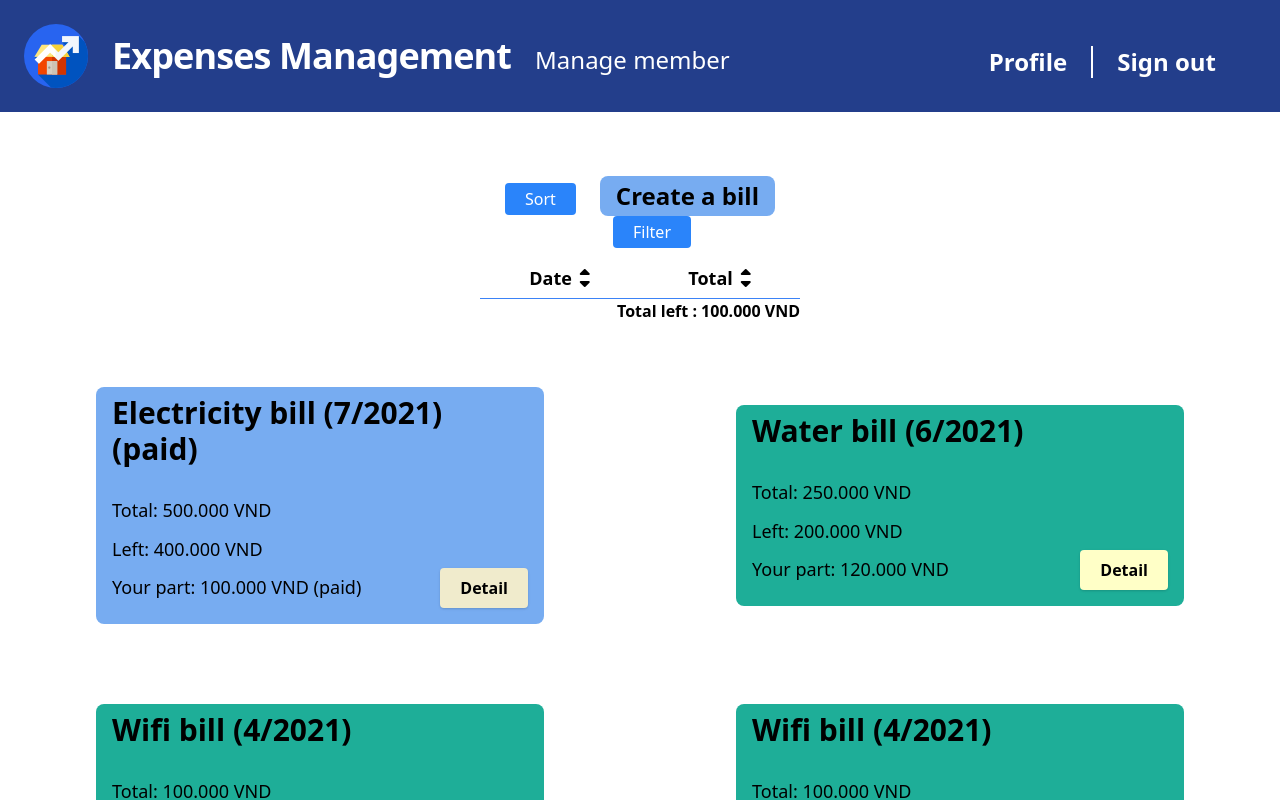
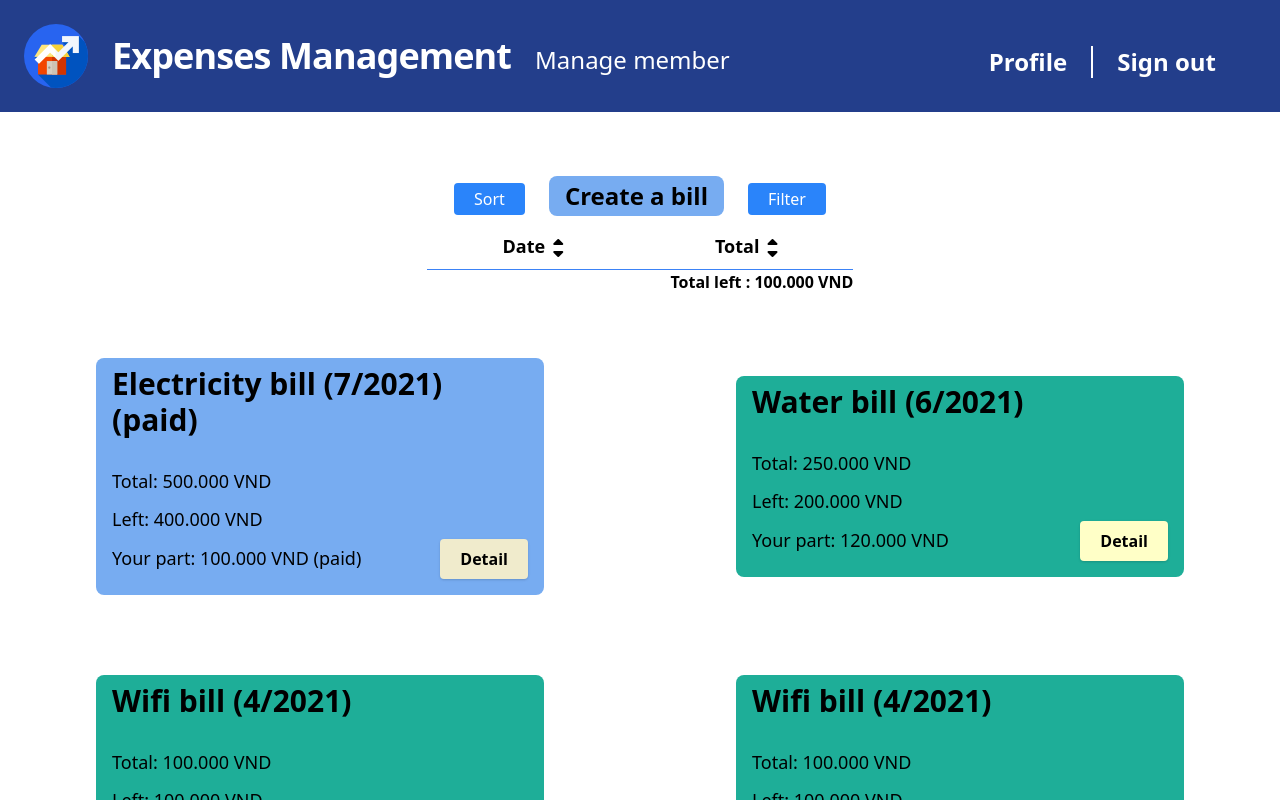
Before and after one commit to kaizer7121/Expenses-Management, a React (Create React App) app: page / in a window 1280 px wide. Both pictures are taken after a click on the button "Sort". Shown: the top 800 px of the page. Built offline with nearby package versions, Linux system fonts and the light colour scheme.

Commit message:
Update funtion in Bills page - Create filter and sort funtion Bills page

```diff
--- a/src/components/BillManagement/BillManagement.js
+++ b/src/components/BillManagement/BillManagement.js
@@ -1,4 +1,4 @@
-import { Fragment } from "react";
+import { Fragment, useState } from "react";
 import ListBill from "./ListBill";
 import ProcessingButton from "./ProcessingButton";
 
@@ -46,10 +46,58 @@ const DUMMY_DATA = [
 ];
 
 const BillManagement = () => {
+  const [bills, setBills] = useState(DUMMY_DATA);
+  const [viewBills, setViewBills] = useState([...bills]);
+
+  const sortBills = (sortType, viewData) => {
+    const { sortDateType, sortTotalType } = sortType;
+    let copyBills = [];
+    if (viewData) {
+      console.log("type full");
+      console.log(viewData);
+      copyBills = [...viewData];
+    } else {
+      console.log("Type lack");
+      copyBills = [...viewBills];
+    }
+
+    if (sortDateType === 1) {
+      copyBills.sort((firstEL, secondEl) => {
+        return firstEL.createdDate > secondEl.createdDate ? 1 : -1;
+      });
+    } else if (sortDateType === 2) {
+      copyBills.sort((firstEL, secondEl) => {
+        return firstEL.createdDate < secondEl.createdDate ? 1 : -1;
+      });
+    } else if (sortTotalType === 1) {
+      copyBills.sort((firstEL, secondEl) => {
+        return firstEL.total > secondEl.total ? 1 : -1;
+      });
+    } else if (sortTotalType === 2) {
+      copyBills.sort((firstEL, secondEl) => {
+        return firstEL.total < secondEl.total ? 1 : -1;
+      });
+    }
+    setViewBills([...copyBills]);
+  };
+
+  const filterBills = (filterType, sortType) => {
+    console.log(filterType);
+    let viewData = [...bills];
+    if (filterType === "Paid") {
+      console.log("PAID");
+      viewData = viewData.filter((el) => el.isPaid === true);
+    } else if (filterType === "Unpaid") {
+      console.log("UNPAID");
+      viewData = viewData.filter((el) => el.isPaid === false);
+    }
+    sortBills(sortType, viewData);
+  };
+
   return (
     <Fragment>
-      <ProcessingButton />
-      <ListBill bills={DUMMY_DATA} />
+      <ProcessingButton onSort={sortBills} onFilter={filterBills} />
+      <ListBill bills={viewBills} />
     </Fragment>
   );
 };
--- a/src/components/BillManagement/ProcessingButton.js
+++ b/src/components/BillManagement/ProcessingButton.js
@@ -1,8 +1,13 @@
-import { useState } from "react";
+import { useEffect, useState } from "react";
 import classes from "./ProcessingButton.module.css";
 
-const ProcessingButton = () => {
+const ProcessingButton = (props) => {
   const [action, setAction] = useState("Off");
+  const [sortType, setSortType] = useState({
+    sortDateType: 0,
+    sortTotalType: 0,
+  });
+  const [filterType, setFilterType] = useState("All");
 
   const openSortOption = () => {
     if (action === "Sort") {
@@ -19,42 +24,109 @@ const ProcessingButton = () => {
       setAction("Filter");
     }
   };
-  const sort = (
+
+  const sortHandler = (event) => {
+    const type = event.target.id;
+    let sortData = { ...sortType };
+    if (type === "Date") {
+      sortData = {
+        sortDateType: (sortType.sortDateType % 2) + 1,
+        sortTotalType: 0,
+      };
+    } else if (type === "Total") {
+      sortData = {
+        sortDateType: 0,
+        sortTotalType: (sortType.sortTotalType % 2) + 1,
+      };
+    }
+    setSortType({
+      ...sortData,
+    });
+    props.onSort(sortData);
+  };
+
+  const filterHandler = (event) => {
+    const type = event.target.id;
+    setFilterType(type);
+    props.onFilter(type, sortType);
+  };
+
+  const sortOption = (
     <div className="flex justify-around font-semibold mt-4">
       <div>
         <span className="text-lg">Date</span>
         <div
-          className="float-right cursor-pointer ml-2 mt-1 -space-y-3 sm:-space-y-3 md:-space-y-3"
-          // onClick={sortHandler}
+          className="float-right cursor-pointer ml-2 pt-1.5"
+          onClick={sortHandler}
         >
-          <i id="date" className={`fas fa-sort-up flex`}></i>
-          <i id="date" className={`fas fa-sort-down flex`}></i>
+          <i
+            id="Date"
+            className={`fas fa-sort-up grid h-1 ${
+              sortType.sortDateType === 2 ? "hidden" : ""
+            }`}
+          ></i>
+          <i
+            id="Date"
+            className={`fas fa-sort-down grid h-1 ${
+              sortType.sortDateType === 1 ? "hidden" : ""
+            }`}
+          ></i>
         </div>
       </div>
       <div>
         <span className="text-lg">Total</span>
         <div
-          className="float-right cursor-pointer ml-2 mt-1 -space-y-3 sm:-space-y-3 md:-space-y-3"
-          // onClick={sortHandler}
+          className="float-right cursor-pointer ml-2 pt-1.5"
+          onClick={sortHandler}
         >
-          <i id="total" className={`fas fa-sort-up flex`}></i>
-          <i id="total" className={`fas fa-sort-down flex`}></i>
+          <i
+            id="Total"
+            className={`fas fa-sort-up grid h-1 ${
+              sortType.sortTotalType === 2 ? "hidden" : ""
+            }`}
+          ></i>
+          <i
+            id="Total"
+            className={`fas fa-sort-down grid h-1 ${
+              sortType.sortTotalType === 1 ? "hidden" : ""
+            }`}
+          ></i>
         </div>
       </div>
     </div>
   );
 
-  const filter = (
+  const filterOption = (
     <div className="flex justify-around font-semibold mt-4">
-      <div className="cursor-pointer text-blue-600">All</div>
-      <div className="cursor-pointer">Paid</div>
-      <div className="cursor-pointer">Unpaid</div>
+      <div
+        id="All"
+        className={`cursor-pointer ${filterType === "All" && "text-blue-600"}`}
+        onClick={filterHandler}
+      >
+        All
+      </div>
+      <div
+        id="Paid"
+        className={`cursor-pointer ${filterType === "Paid" && "text-blue-600"}`}
+        onClick={filterHandler}
+      >
+        Paid
+      </div>
+      <div
+        id="Unpaid"
+        className={`cursor-pointer ${
+          filterType === "Unpaid" && "text-blue-600"
+        }`}
+        onClick={filterHandler}
+      >
+        Unpaid
+      </div>
     </div>
   );
 
   return (
     <div
-      className={`${classes.layout} text-center w-11/12 sm:w-6/12 md:w-5/12 lg:w-4/12 xl:w-3/12 2xl:w-3/12`}
+      className={`${classes.layout} text-center w-11/12 sm:w-6/12 md:w-5/12 lg:w-4/12 2xl:w-3/12`}
     >
       <div className="justify-items-center mb-2 space-x-6">
         <button
@@ -76,11 +148,11 @@ const ProcessingButton = () => {
           Filter
         </button>
       </div>
-      {action === "Sort" && sort}
-      {action === "Filter" && filter}
+      {action === "Sort" && sortOption}
+      {action === "Filter" && filterOption}
       <hr></hr>
       <div className={`text-right ${classes.total_price} font-semibold`}>
-        Total left : 100.000  VND
+        Total left : 100.000 VND
       </div>
     </div>
   );
--- a/src/components/Layout/Navigation.js
+++ b/src/components/Layout/Navigation.js
@@ -18,9 +18,11 @@ const Navigation = () => {
           >
             <img src="images/web-icon2.png" alt="logo" />
           </Link>
-          <span className="font-semibold tracking-tight text-2xl md:text-3xl lg:text-4xl hidden md:inline-block">
-            Expenses Management
-          </span>
+          <Link to="/">
+            <span className="font-semibold tracking-tight text-2xl md:text-3xl lg:text-4xl hidden md:inline-block">
+              Expenses Management
+            </span>
+          </Link>
         </div>
         <div className="block flex-grow lg:flex lg:items-center w-2/12  md:mt-2 lg:mt-2">
           <div className="text-sm lg:flex-grow ">
@@ -28,7 +30,7 @@ const Navigation = () => {
               className="text-base cursor-pointer text-teal-200 hover:text-blue-400 mr-3 text-white sm:mr-4 md:ml-. md:mr-0 lg:inline-block lg:mt-0 sm:text-lg sm:text-2xl md:text-xl lg:text-2xl"
               onClick={() => {}}
             >
-              Manage member
+              <Link to="/members">Manage member</Link>
             </p>
           </div>
         </div>
```
